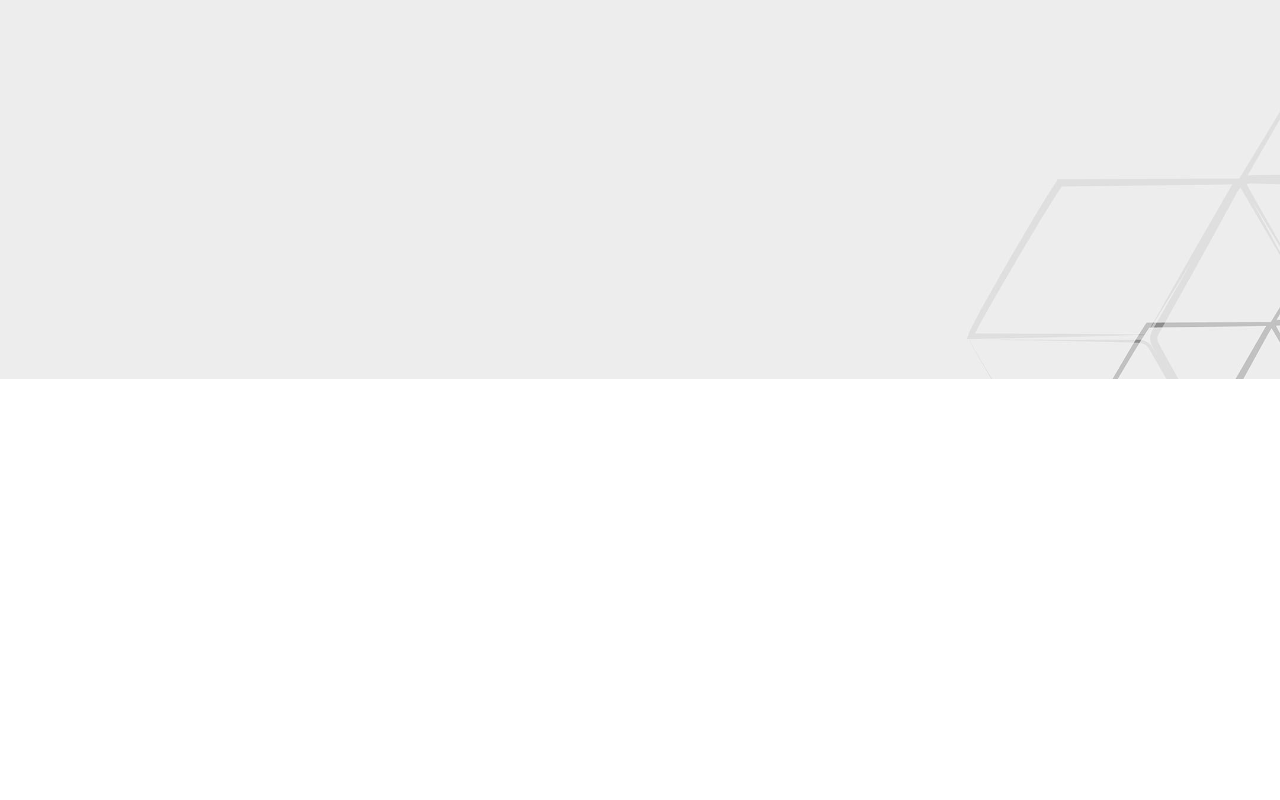
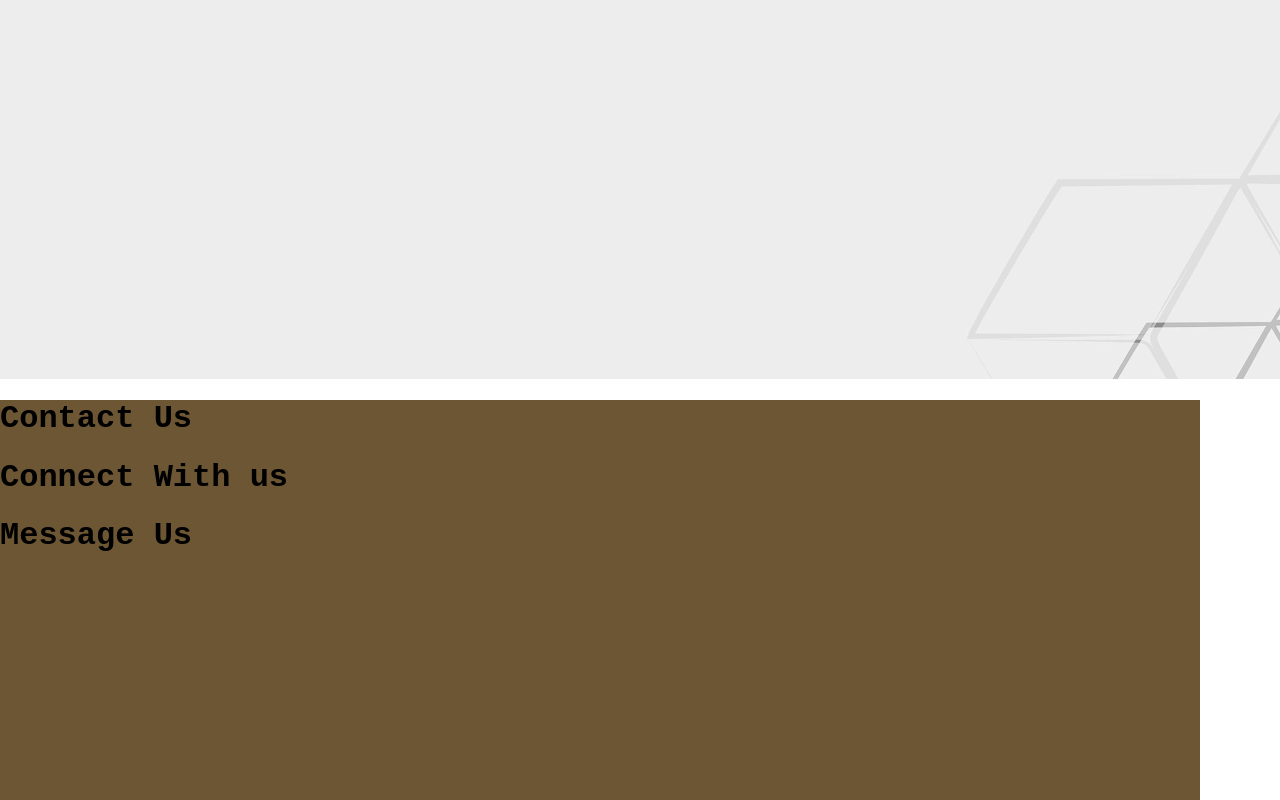
Before and after one commit to jimmylopezjr/jimmylopezjr.github.io, a plain HTML site: page PP1/index.html in a window 1280 px wide. Shown: the part 3621-4421 px from the top of the page. Before the commit the page ends 4000 px from the top, so only its background shows below. Drawn offline with Linux system fonts and the light colour scheme.

Commit message:
updated pp1

```diff
--- a/PP1/assets/styles.css
+++ b/PP1/assets/styles.css
@@ -117,9 +117,7 @@ main {
     height: 200vh;
     margin: 0px auto;
     border-top: 0px;
-    box-shadow: -2px 0px 5px rgba(0, 0, 0, 0.5), /* Left */
-    2px 0px 5px rgba(0, 0, 0, 0.5), /* Right */
-    0px 2px 5px rgba(0, 0, 0, 0.5); /* Bottom */
+    box-shadow: -2px 0px 5px rgba(0, 0, 0, 0.5);
 
 }
 
@@ -154,3 +152,9 @@ main {
     margin: 0px auto;
 
 }
+
+footer {
+    width: 1200px;
+    height: 50vh;
+    background-color: rgb(109, 86, 51);
+}
--- a/PP1/index.html
+++ b/PP1/index.html
@@ -39,7 +39,9 @@
         </div>
     </main>
     <footer>
-
+        <div> <h1> Contact Us </h1> </div>
+        <div> <h1> Connect With us </h1> </div>
+        <div> <h1> Message Us </h1></div>
     </footer>
 
 </body>
```
